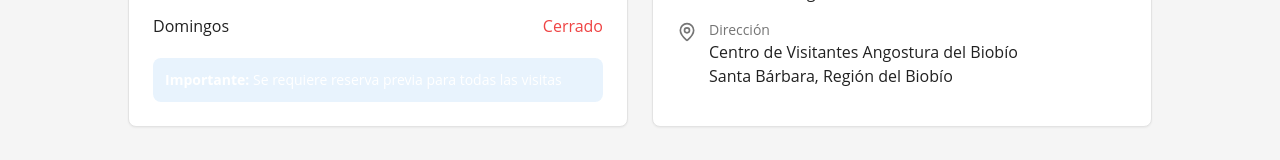
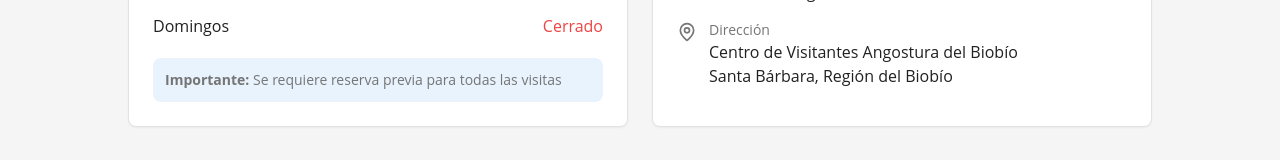
Before and after one commit to fernandogbz/centro-visitantes-angostura, a React (Vite) app: page /informacion in a window 1280 px wide. Shown: the part 418-578 px from the top of the page. Built offline with nearby package versions, Linux system fonts and the light colour scheme; the HTML template or start-up script is replaced by a standard one.

Commit message:
improved contrast in information

```diff
--- a/src/pages/Informacion.tsx
+++ b/src/pages/Informacion.tsx
@@ -48,7 +48,7 @@
                   <span className="text-destructive font-medium">Cerrado</span>
                 </div>
                 <div className="mt-4 p-3 bg-secondary/10 rounded-lg text-sm">
-                  <p className="text-secondary-foreground">
+                  <p className="text-muted-foreground">
                     <strong>Importante:</strong> Se requiere reserva previa para
                     todas las visitas
                   </p>
```
